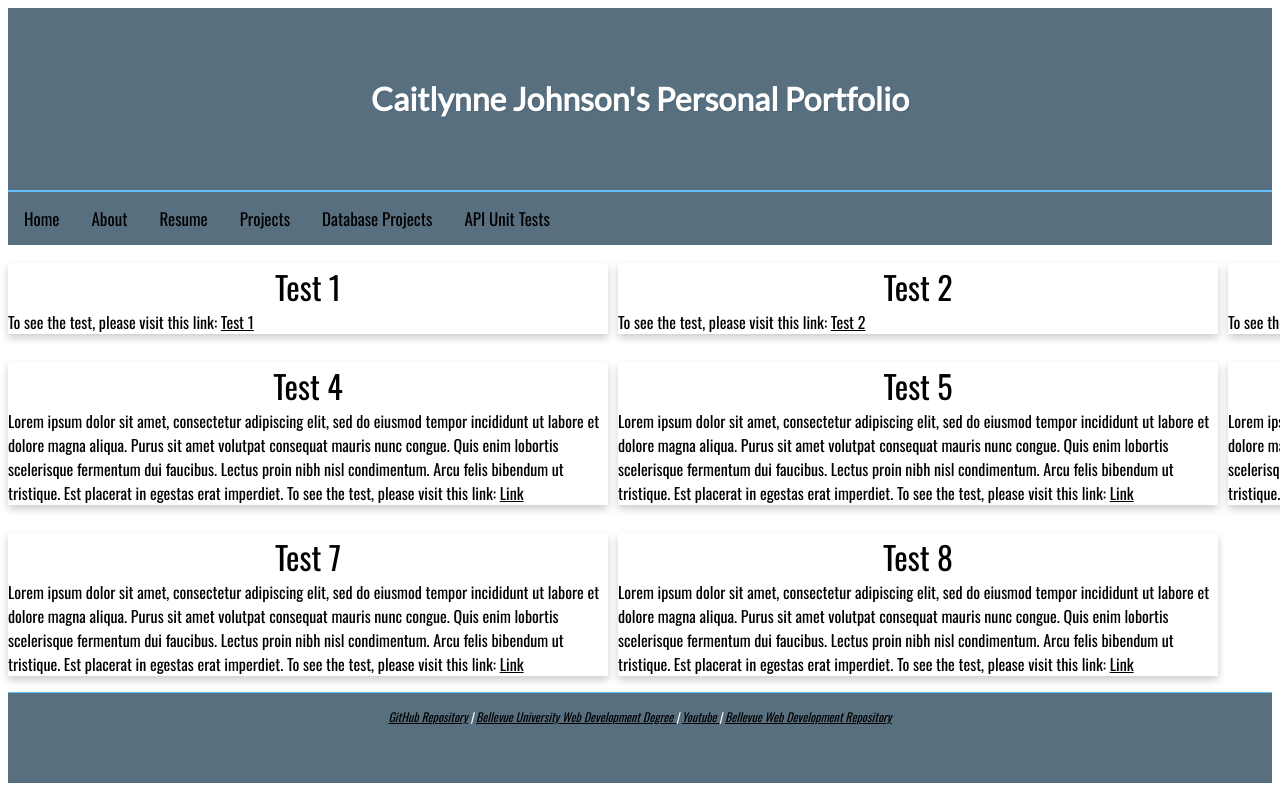
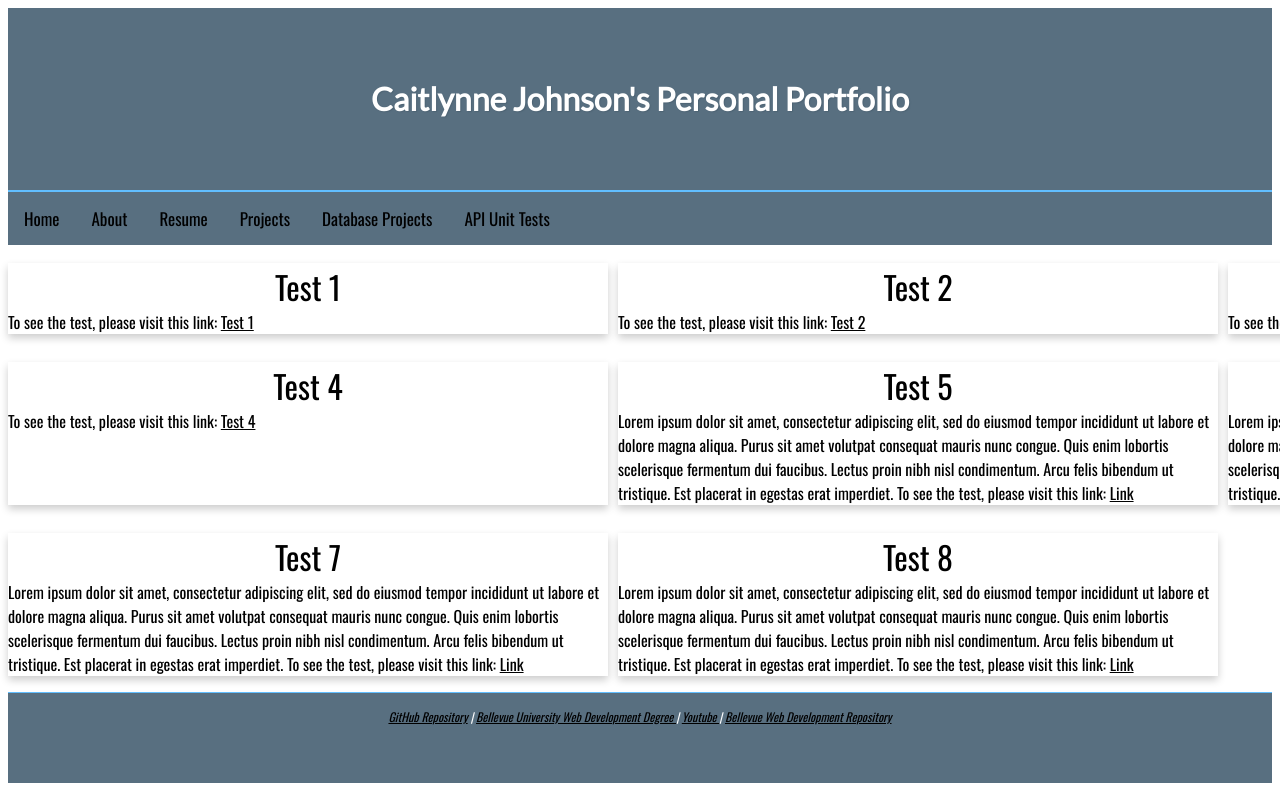
Before and after one commit to cejlynn/personal-portfolio, a plain HTML site: page tests.html in a window 1280 px wide. Shown: the top 800 px of the page. Drawn offline with nearby package versions, Linux system fonts and the light colour scheme.

Commit message:
Update tests.html

```diff
--- a/tests.html
+++ b/tests.html
@@ -55,7 +55,7 @@ Fonts are from Google Fonts
                 <div class="card">
                     <div class="card-title">Test 4</div>
                     <div class="card-content">
-                        Lorem ipsum dolor sit amet, consectetur adipiscing elit, sed do eiusmod tempor incididunt ut labore et dolore magna aliqua. Purus sit amet volutpat consequat mauris nunc congue. Quis enim lobortis scelerisque fermentum dui faucibus. Lectus proin nibh nisl condimentum. Arcu felis bibendum ut tristique. Est placerat in egestas erat imperdiet. To see the test, please visit this link: <a href="link">Link</a>
+                         To see the test, please visit this link: <a href="https://github.com/cejlynn/web-420/tree/main/week-7">Test 4</a>
                     </div>
                 </div>
 
```
